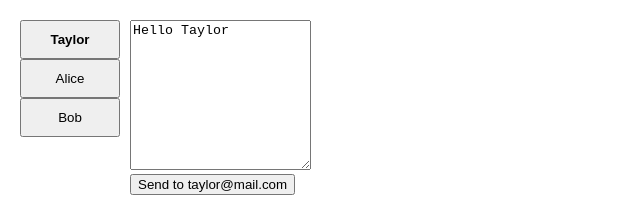
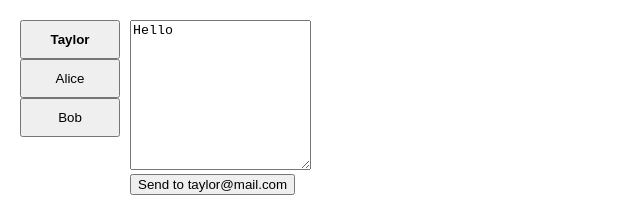
Before and after one commit to zcarc/beta-reactjs, a React (Create React App) app: page / in a window 1280 px wide. Shown: the top 220 px of the page, without its empty margins (0-640 px from the left). Built offline with nearby package versions, Linux system fonts and the light colour scheme.

Commit message:
Extracting State Logic into a Reducer: Dispatch actions from event handlers (Challenge 1 of 4)

```diff
--- a/src/App.js
+++ b/src/App.js
@@ -5,7 +5,7 @@ import { initialState, messengerReducer } from "./messengerReducer";
 
 export default function Messenger() {
   const [state, dispatch] = useReducer(messengerReducer, initialState);
-  const message = state.messages[state.selectedId];
+  const message = state.message;
   const contact = contacts.find((c) => c.id === state.selectedId);
   return (
     <div>
--- a/src/Chat.js
+++ b/src/Chat.js
@@ -12,16 +12,7 @@ export default function Chat({ contact, message, dispatch }) {
         }}
       />
       <br />
-      <button
-        onClick={() => {
-          alert(`Sending "${message}" to ${contact.email}`);
-          dispatch({
-            type: "sent_message",
-          });
-        }}
-      >
-        Send to {contact.email}
-      </button>
+      <button>Send to {contact.email}</button>
     </section>
   );
 }
--- a/src/messengerReducer.js
+++ b/src/messengerReducer.js
@@ -1,10 +1,6 @@
 export const initialState = {
   selectedId: 0,
-  messages: {
-    0: "Hello Taylor",
-    1: "Hello Alice",
-    2: "Hello Bob",
-  },
+  message: "Hello",
 };
 
 export function messengerReducer(state, action) {
@@ -13,24 +9,13 @@ export function messengerReducer(state, action) {
       return {
         ...state,
         selectedId: action.contactId,
+        message: "",
       };
     }
     case "edited_message": {
       return {
         ...state,
-        messages: {
-          ...state.messages,
-          [state.selectedId]: action.message,
-        },
-      };
-    }
-    case "sent_message": {
-      return {
-        ...state,
-        messages: {
-          ...state.messages,
-          [state.selectedId]: "",
-        },
+        message: action.message,
       };
     }
     default: {
```
